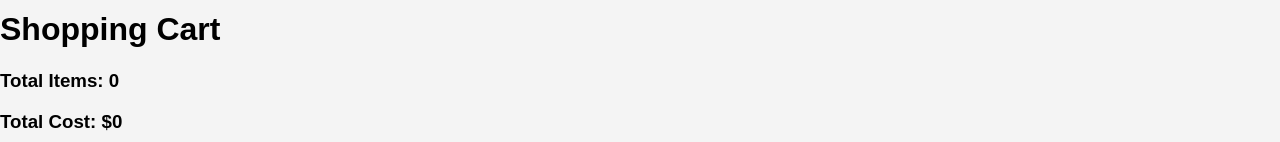
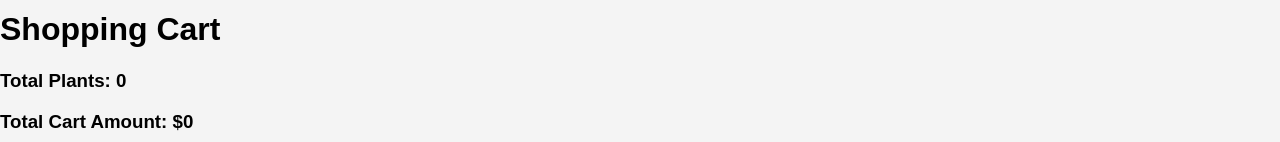
Before and after one commit to jeevithraangel/e-plantShopping, a React (Vite) app: page /cart in a window 1280 px wide. Shown: the part 810-952 px from the top of the page. Built offline with nearby package versions, Linux system fonts and the light colour scheme.

Commit message:
Fix CartItem final rubic requirements

```diff
--- a/src/components/CartItem.jsx
+++ b/src/components/CartItem.jsx
@@ -6,10 +6,16 @@ function CartItem() {
   const dispatch = useDispatch();
   const cartItems = useSelector((state) => state.cart.items);
 
-  const totalItems = cartItems.reduce((sum, item) => sum + item.quantity, 0);
+  // ✅ function required by rubric
+  const calculateTotalAmount = () => {
+    return cartItems.reduce(
+      (total, item) => total + item.price * item.quantity,
+      0
+    );
+  };
 
-  const totalCost = cartItems.reduce(
-    (sum, item) => sum + item.price * item.quantity,
+  const totalItems = cartItems.reduce(
+    (sum, item) => sum + item.quantity,
     0
   );
 
@@ -33,28 +39,41 @@ function CartItem() {
     <div>
       <h1>Shopping Cart</h1>
 
-      <h3>Total Items: {totalItems}</h3>
-      <h3>Total Cost: ${totalCost}</h3>
+      {/* REQUIRED FORMAT */}
+      <h3>Total Plants: {totalItems}</h3>
 
+      <h3>
+        Total Cart Amount: ${calculateTotalAmount()}
+      </h3>
+
+      {/* CART ITEMS */}
       {cartItems.map((item) => (
-        <div key={item.id} style={{ border: "1px solid gray", margin: 10 }}>
+        <div key={item.id} style={{ border: "1px solid gray", margin: 10, padding: 10 }}>
 
-          <img src={item.image} alt={item.name} width="100" />
+          {/* REQUIRED DETAILS */}
+          <img src={item.image} alt={item.name} width="120" />
 
           <h3>{item.name}</h3>
-          <p>Price: ${item.price}</p>
+
+          <p>Unit Price: ${item.price}</p>
+
           <p>Quantity: {item.quantity}</p>
 
+          <p>Total: ${item.price * item.quantity}</p>
+
+          {/* CONTROLS */}
           <button onClick={() => handleIncrease(item)}>+</button>
           <button onClick={() => handleDecrease(item)}>-</button>
 
         </div>
       ))}
 
+      {/* CHECKOUT BUTTON */}
       <button className="checkout-button" onClick={handleCheckout}>
         Checkout
       </button>
 
+      {/* CONTINUE SHOPPING */}
       <Link to="/plants">
         <button className="continue-shopping-button">
           Continue Shopping
```
